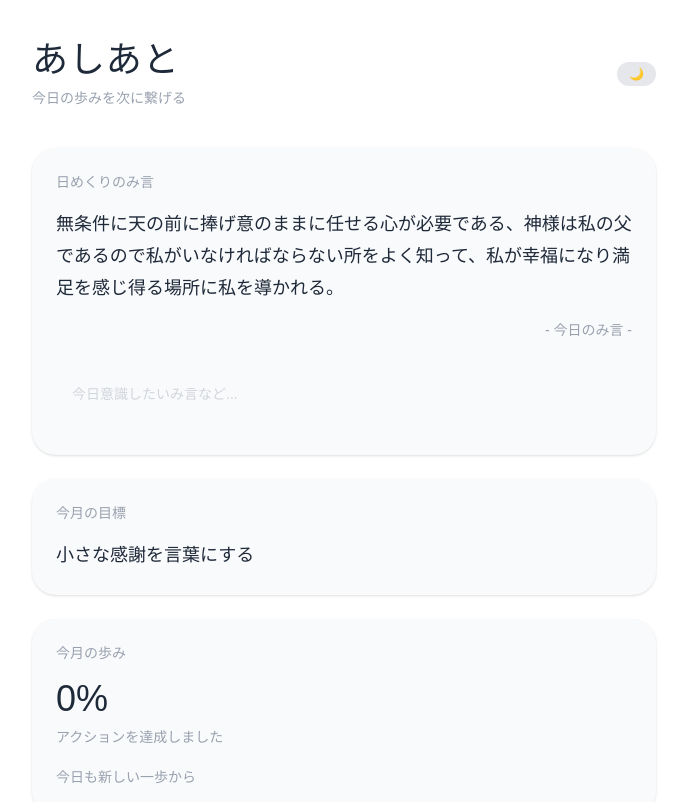
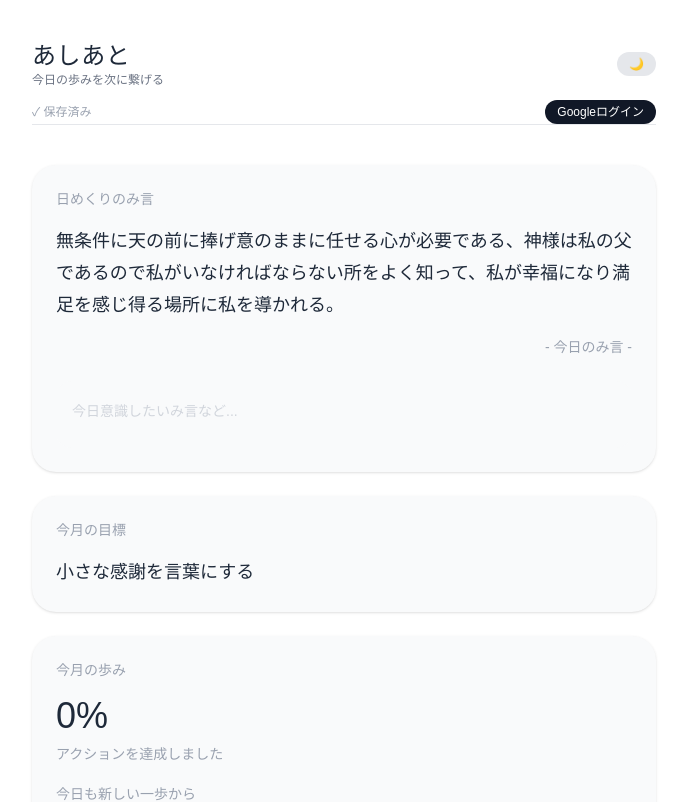
Before and after one commit to epl20023aoki-oss/hanketsubun-app, a Next.js app: page / in a window 1280 px wide. Shown: the top 802 px of the page, without its empty margins (296-983 px from the left). Built offline with nearby package versions, Linux system fonts and the light colour scheme; no server answers; a web font is replaced by a local one.

Commit message:
update ui

```diff
--- a/src/app/journal/page.tsx
+++ b/src/app/journal/page.tsx
@@ -1,6 +1,10 @@
 "use client";
 
-import { useEffect, useState } from "react";
+import {
+  useEffect,
+  useState,
+  useRef,
+} from "react";
 import { db, auth } from "../lib/firebase";
 import Calendar from "react-calendar";
 import "react-calendar/dist/Calendar.css";
@@ -9,8 +13,8 @@ import Link from "next/link";
 
 import {
   GoogleAuthProvider,
+  onAuthStateChanged,
   signInWithPopup,
-  onAuthStateChanged,
   signOut,
 } from "firebase/auth";
 
@@ -42,7 +46,32 @@ const [darkMode, setDarkMode] =
   useState(false);
 const [logs, setLogs] = useState<any[]>([]);
 
-const [user, setUser] = useState<any>(null);
+
+const [user, setUser] =
+  useState<any>(null);
+
+useEffect(() => {
+
+  const unsubscribe =
+    onAuthStateChanged(
+      auth,
+      (currentUser) => {
+
+        console.log(
+          "認証状態",
+          currentUser
+        );
+
+        setUser(currentUser);
+      }
+    );
+
+  return () => unsubscribe();
+
+}, []);
+
+const reflectionRef =
+  useRef<HTMLTextAreaElement>(null);
 
 const [selectedTags, setSelectedTags] =
   useState<string[]>([]);
@@ -69,7 +98,11 @@ const [selectedTags, setSelectedTags] =
 
   const [saving, setSaving] = useState(false);
   const [selectedDate, setSelectedDate] =
-  useState(today);
+  useState(
+    new Date()
+      .toISOString()
+      .split("T")[0]
+  );
 
  useEffect(() => {
     if (!user) return;
@@ -93,7 +126,7 @@ const docRef = doc(
       setGoal(data.goal || "");
       setVictory(data.victory || "");
       setDefeat(data.defeat || "");
-      setTestimony(data.testimony || "");
+      setTestimony(data.testimony || ""); const savedReflection = localStorage.getItem( `reflection-${selectedDate}` ); setReflection( savedReflection || data.reflection || "" );
 
       setActions(
         data.actions || [
@@ -118,7 +151,14 @@ const docRef = doc(
 
   fetchData();
 
+ const savedReflection =
+    localStorage.getItem(
+      `reflection-${selectedDate}`
+    );
 
+  if (savedReflection) {
+    setReflection(savedReflection);
+  }
 
   fetchLogs();
 }, [selectedDate, user]);
@@ -146,51 +186,6 @@ setFilterTag("");
   setSelectedDate(newDate);
 };
 
-useEffect(() => {
-  const unsubscribe = onAuthStateChanged(
-    auth,
-    (currentUser) => {
-      console.log("認証状態", currentUser);
-
-      setUser(currentUser);
-    }
-  );
-
-  return () => unsubscribe();
-}, []);
-
-const login = async () => {
-  try {
-    const provider = new GoogleAuthProvider();
-
-    const result = await signInWithPopup(
-      auth,
-      provider
-    );
-
-    console.log(result.user);
-  } catch (error) {
-    console.log("ログインエラー", error);
-  }
-};
-
-useEffect(() => {
-
-  const savedReflection =
-    localStorage.getItem(
-      "reflection"
-    );
-
-  if (savedReflection) {
-    setReflection(savedReflection);
-  }
-
-}, []);
-
-const logout = async () => {
-  await signOut(auth);
-};
-
 const tags = [
 "重要",
 "証",
@@ -202,18 +197,18 @@ const tags = [
 
 useEffect(() => {
 
-  const savedReflection =
-    localStorage.getItem(
-      `reflection-${selectedDate}`
-    );
+  const textarea =
+    reflectionRef.current;
 
-  if (savedReflection) {
-    setReflection(savedReflection);
-  } else {
-    setReflection("");
-  }
+  if (!textarea) return;
 
-}, [selectedDate]);
+  textarea.style.height =
+    "auto";
+
+  textarea.style.height =
+    textarea.scrollHeight + "px";
+
+}, [reflection]);
 
 return (
   <main
@@ -277,44 +272,6 @@ return (
   }`}
 >
 
-      <div className="flex items-center gap-3">
-        <span>
-          {saving
-            ? "☁ 保存中..."
-            : "✓ 保存済み"}
-        </span>
-
-      </div>
-
-      <div className="flex items-center gap-3">
-
-        <p
-  className={`${
-    darkMode
-      ? "text-gray-200"
-      : "text-gray-500"
-  }`}
->
-  {user?.displayName}
-</p>
-
-        {user ? (
-          <button
-            onClick={logout}
-            className="rounded-full bg-red-500 px-3 py-1 text-xs rounded-full text-white"
-          >
-            ログアウト
-          </button>
-        ) : (
-          <button
-            onClick={login}
-            className="rounded-full bg-[#111827] px-3 py-1 text-xs rounded-full text-white"
-          >
-            Googleログイン
-          </button>
-        )}
-
-      </div>
 
     </div>
 
@@ -362,19 +319,27 @@ return (
 
     setSaving(true);
 
-    if (!user?.uid) return;
+    setSaving(true);
+
+console.log(
+  "保存開始",
+  user
+);
+
+    if (!auth.currentUser?.uid) return;
 
     try {
        await setDoc(
     doc(
       db,
       "users",
-          user.uid,
+      auth.currentUser.uid,
       "daily_logs",
       selectedDate
     ),
         {
           goal: e.target.value,
+          reflection,
           victory,
           defeat,
           testimony,
@@ -420,17 +385,18 @@ return (
   }`}
 >
   <textarea
+  ref={reflectionRef}
     value={reflection}
     onChange={(e) =>
       setReflection(e.target.value)
     }
-    rows={1}
     placeholder="今日意識したいみ言など..."
     onInput={(e) => {
       e.currentTarget.style.height = "auto";
       e.currentTarget.style.height =
         e.currentTarget.scrollHeight + "px";
     }}
+
     className={`w-full resize-none overflow-hidden bg-transparent text-sm leading-7 outline-none placeholder:text-gray-300 ${
       darkMode
         ? "text-white"
@@ -478,11 +444,14 @@ return (
         <input
           type="checkbox"
           checked={action.checked}
-       onChange={async (e) => {
+          onChange={async () => {
+
             const updated = [...actions];
 
             updated[index].checked =
               !updated[index].checked;
+
+            setActions(updated);
 
             if (!user) return;
 
@@ -493,29 +462,32 @@ await setDoc(
                 user.uid,
                 "daily_logs",
                 selectedDate
-  ), {
+              ),
+              {
                 goal,
+                reflection,
                 victory,
-  reflection,
-  defeat: e.target.value,
+                defeat,
                 testimony,
-  actions,
+                actions: updated,
                 tags: selectedTags,
                 date: selectedDate,
                 updatedAt: new Date(),
-});
+              }
+            );
 
             fetchLogs();
-
           }}
         />
 
         <input
           value={action.text}
           onChange={async (e) => {
+
             const updated = [...actions];
 
-          updated[index].text = e.target.value;
+            updated[index].text =
+              e.target.value;
 
             setActions(updated);
 
@@ -530,19 +502,25 @@ await setDoc(
                 user.uid,
                 "daily_logs",
                 selectedDate
-  ), {
+              ),
+              {
                 goal,
+                reflection,
                 victory,
-  defeat: e.target.value,
+                defeat,
                 testimony,
-  actions,
+                actions: updated,
                 tags: selectedTags,
                 date: selectedDate,
                 updatedAt: new Date(),
-});
+              }
+            );
 
             fetchLogs();
 
+            setTimeout(() => {
+              setSaving(false);
+            }, 1000);
           }}
           className="w-full bg-transparent outline-none"
           placeholder="アクションを入力"
@@ -576,8 +554,8 @@ await setDoc(
     selectedDate
   ), {
   goal,
-  victory,
-  defeat: e.target.value,
+  victory: e.target.value,
+  defeat,
   testimony,
   actions,
   tags: selectedTags,
@@ -674,8 +652,8 @@ await setDoc(
   ), {
   goal,
   victory,
-  defeat: e.target.value,
-  testimony,
+  defeat,
+  testimony: e.target.value,
   actions,
   tags: selectedTags,
   date: selectedDate,
@@ -769,6 +747,8 @@ await setDoc(
 
        <section className="space-y-4">
  <Calendar
+  locale="ja-JP"
+
   className={
     darkMode
       ? "dark-calendar"
--- a/src/app/page.tsx
+++ b/src/app/page.tsx
@@ -1,7 +1,11 @@
 "use client";
 
 import Link from "next/link";
-import { useEffect, useState } from "react";
+import {
+  useEffect,
+  useState,
+  useRef,
+} from "react";
 
 import {
   collection,
@@ -12,8 +16,13 @@ import {
   auth,
   db,
 } from "./lib/firebase";
+
+
 import {
   onAuthStateChanged,
+  signInWithPopup,
+  GoogleAuthProvider,
+  signOut,
 } from "firebase/auth";
 
 
@@ -56,8 +65,14 @@ export default function Home() {
   const [logs, setLogs] =
   useState<any[]>([]);
 
+  const [saving, setSaving] =
+  useState(false);
+
 const [user, setUser] =
   useState<any>(null);
+
+  const reflectionRef =
+  useRef<HTMLTextAreaElement>(null);
 
 const [darkMode, setDarkMode] =
   useState(() => {
@@ -127,6 +142,39 @@ if (achievementRate >= 80) {
     "今日も新しい一歩から";
 }
 
+const login = async () => {
+  try {
+    const provider = new GoogleAuthProvider();
+
+    const result = await signInWithPopup(
+      auth,
+      provider
+    );
+
+    console.log(result.user);
+  } catch (error) {
+    console.log("ログインエラー", error);
+  }
+};
+
+const logout = async () => {
+  await signOut(auth);
+};
+
+useEffect(() => {
+  const unsubscribe = onAuthStateChanged(
+    auth,
+    (currentUser) => {
+      console.log("認証状態", currentUser);
+
+      setUser(currentUser);
+    }
+  );
+
+  return () => unsubscribe();
+}, []);
+
+
  useEffect(() => {
 
   const unsubscribe =
@@ -179,14 +227,24 @@ useEffect(() => {
 
 }, []);
 
+
+
 useEffect(() => {
 
- localStorage.setItem(
- `reflection-${todayKey}`,
-  reflection
-);
+  const textarea =
+    reflectionRef.current;
+
+  if (!textarea) return;
+
+  textarea.style.height =
+    "auto";
+
+  textarea.style.height =
+    textarea.scrollHeight + "px";
 
 }, [reflection]);
+
+useEffect(() => { if (!reflection) return; setSaving(true); console.log( "保存キー", `reflection-${todayKey}` ); console.log( "保存内容", reflection ); localStorage.setItem( `reflection-${todayKey}`, reflection ); setTimeout(() => { setSaving(false); }, 500); }, [reflection]);
 
 
 return (
@@ -198,15 +256,30 @@ return (
       : "bg-white text-gray-800"
   }`}
 >
-      <header className="space-y-3">
+
+{/* 上部バー */}
+<header
+  className={`sticky top-0 z-10 border-b backdrop-blur transition-all ${
+    darkMode
+      ? "border-gray-800 bg-gray-900/80"
+      : "border-gray-200 bg-white/80"
+  }`}
+>
+
   <div className="flex items-center justify-between">
 
     <div>
-    <h1 className="text-4xl font-light tracking-wide">
+      <h1 className="text-2xl font-light tracking-wide">
         あしあと
       </h1>
 
-    <p className="mt-2 text-sm text-gray-400">
+      <p
+        className={`text-xs ${
+          darkMode
+            ? "text-gray-400"
+            : "text-gray-500"
+        }`}
+      >
         今日の歩みを次に繋げる
       </p>
     </div>
@@ -215,18 +288,64 @@ return (
       onClick={() =>
         setDarkMode(!darkMode)
       }
-    className={`rounded-full px-3 py-1 text-xs transition-all duration-200 ${
-      darkMode
-        ? "bg-gray-700 text-white"
-        : "bg-gray-200 text-gray-700"
-    }`}
+      className="rounded-full bg-gray-200 px-3 py-1 text-xs"
     >
       {darkMode ? "☀️" : "🌙"}
     </button>
 
   </div>
 
+  <div
+    className={`mt-3 flex items-center justify-between text-xs ${
+      darkMode
+        ? "text-gray-200"
+        : "text-gray-400"
+    }`}
+  >
 
+    <span>
+      {saving
+        ? "☁ 保存中..."
+        : "✓ 保存済み"}
+    </span>
+
+    <div className="flex items-center gap-3">
+
+      <p
+        className={`${
+          darkMode
+            ? "text-gray-200"
+            : "text-gray-500"
+        }`}
+      >
+        {user?.displayName}
+      </p>
+
+      {user ? (
+        <button
+          onClick={logout}
+          className="rounded-full bg-red-500 px-3 py-1 text-white"
+        >
+          ログアウト
+        </button>
+      ) : (
+        <button
+          onClick={login}
+          className={`rounded-full px-3 py-1 text-white ${
+            darkMode
+              ? "bg-white text-black"
+              : "bg-[#111827]"
+          }`}
+        >
+          Googleログイン
+        </button>
+      )}
+
+    </div>
+
+  </div>
+
+</header>
 
        <section className="mt-10">
   <div
@@ -269,6 +388,7 @@ return (
       }`}
     >
  <textarea
+  ref={reflectionRef}
   value={reflection}
   onChange={(e) =>
     setReflection(e.target.value)
@@ -348,7 +468,7 @@ return (
 </section>
 
 
-      </header>
+
 
       <section className="mt-10 space-y-4">
 
```
Lines whose indentation alone changed are shown as unchanged.
